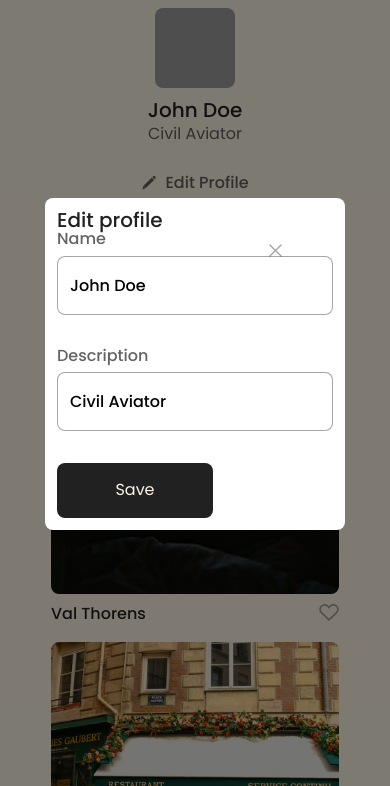
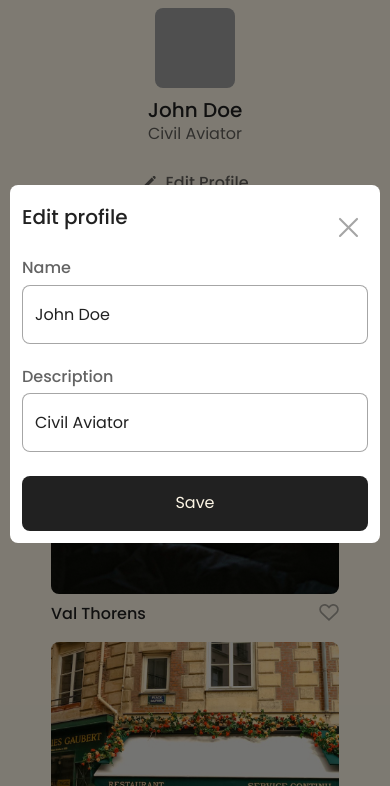
Before and after one commit to chimichimi123/se_project_spots, a website: page index.html in a window 390 px wide. Both pictures are taken after a click on the button "Edit Profile". Shown: the part 58-844 px from the top of the page. Drawn offline with Linux system fonts and the light colour scheme; grey boxes are pictures that could not be loaded.

Commit message:
everything should be fixed now

```diff
--- a/blocks/modal.css
+++ b/blocks/modal.css
@@ -59,8 +59,8 @@
 }
 
 .modal__close-btn-icon {
-  width: 23px;
-  height: 23px;
+  width: 35px;
+  height: 35px;
   aspect-ratio: 1 / 1;
   object-fit: contain;
 }
@@ -78,6 +78,7 @@
   display: flex;
   flex-direction: column;
   gap: 32px;
+  margin-top: 32px;
 }
 
 .modal__label {
@@ -93,7 +94,7 @@
 .modal__input {
   max-width: 100%;
   display: block;
-  font-weight: 500;
+  font-weight: 400;
   font-size: 20px;
   line-height: 1;
   border: 1px solid rgba(33, 33, 33, 0.4);
@@ -101,6 +102,7 @@
   border-width: 1px;
   border-style: solid;
   border-radius: 8px;
+  color: #212121;
 }
 
 .modal__input::placeholder {
@@ -115,27 +117,16 @@
   color: #fcf5e5;
   cursor: pointer;
   border: none;
+  width: 100%;
 }
 
 .modal__submit-btn:hover {
   opacity: 0.8;
 }
 
-@media screen and (max-width: 1100px) {
-  .modal__input {
-    font-size: clamp(0.5rem, 7vw, 1.2rem);
-  }
-
-  .modal__container {
-    width: 57%;
-    min-width: 30%;
-  }
-}
-
 @media screen and (max-width: 640px) {
   .modal__container {
-    padding: 12px;
-    min-width: 300px;
+    padding: 22px 12px 12px;
   }
 
   .modal__title {
@@ -148,13 +139,15 @@
 
   .modal__submit-btn {
     align-self: normal;
+    max-width: none;
+  }
+
+  .modal__close-btn {
+    top: 22px;
+    right: 12px;
+  }
+
+  .modal__form {
+    gap: 24px;
   }
 }
-
-@media screen and (max-width: 340px) {
-  .modal__container {
-    min-width: 0;
-    max-width: 100%;
-    width: 85%;
-  }
-}
```
Also changed, not shown: index.html (+35 -6 lines).
